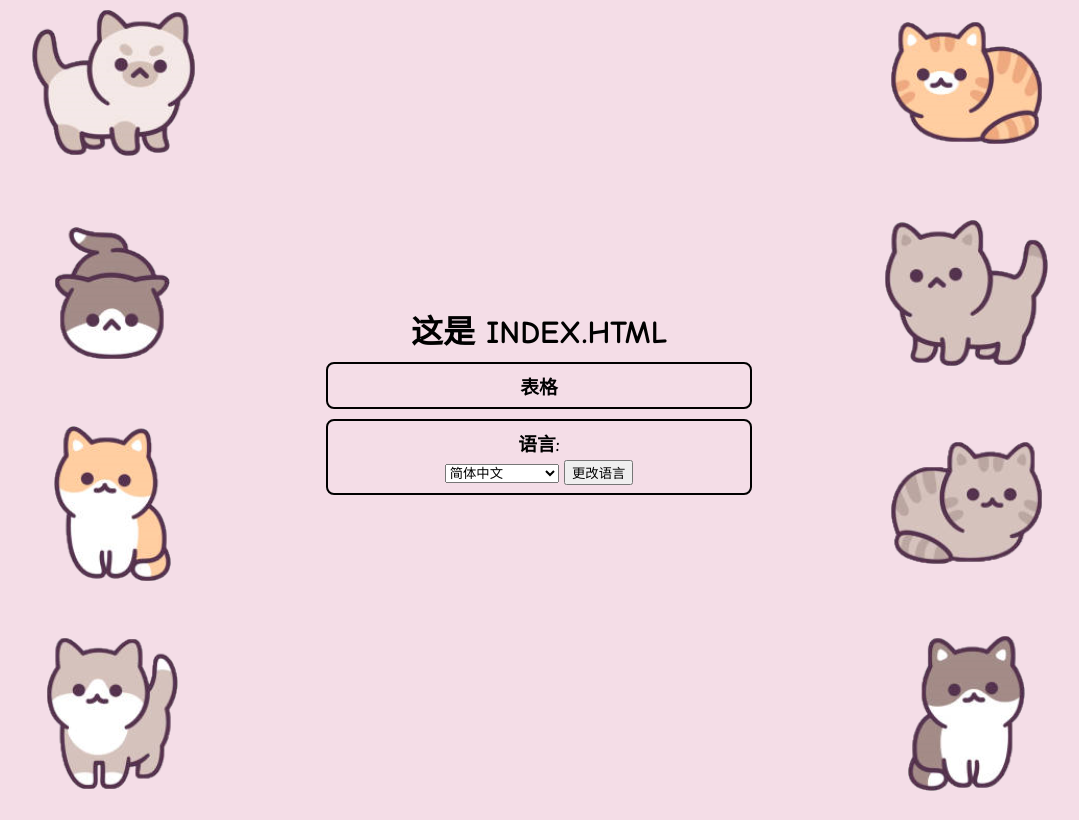
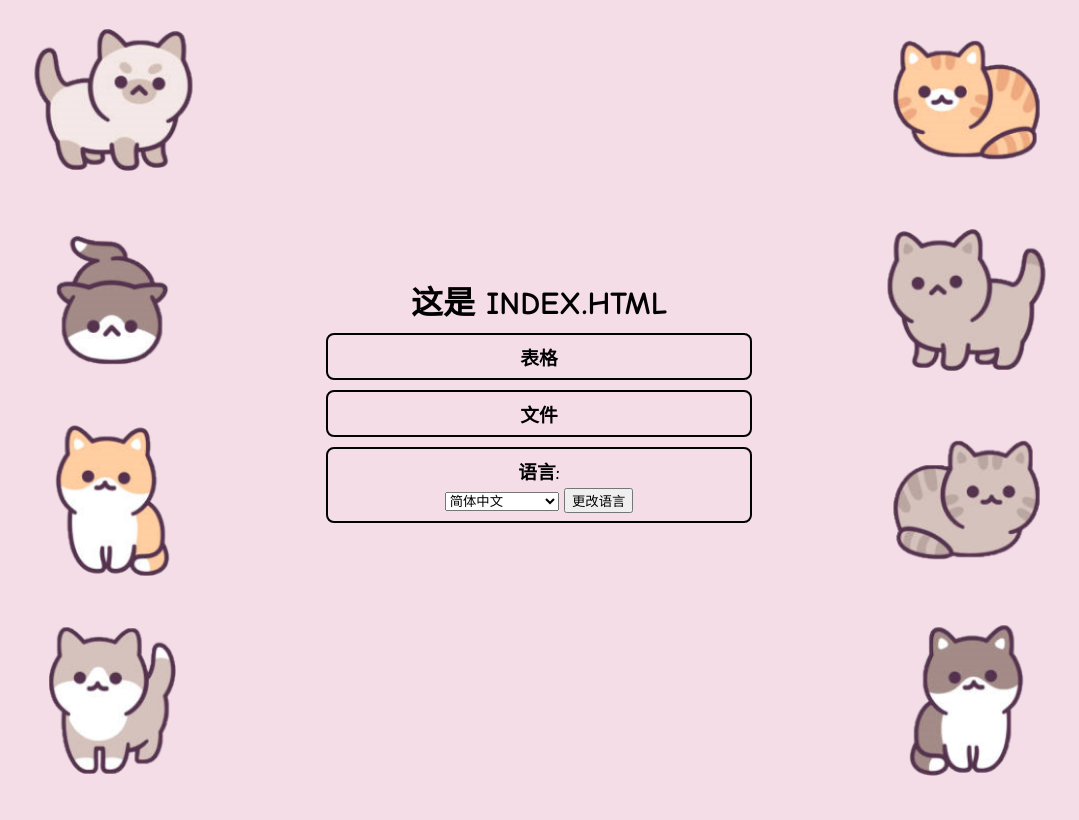
Before and after one commit to kenneth-khc/webserv, a plain HTML site: page root/pages/zhCN/index.html in a window 1280 px wide. Shown: the whole page, without its empty margins (101-1180 px from the left). Drawn offline with Linux system fonts and the light colour scheme.

Commit message:
feat(pages): add uploads button page in indexes
Also fix several visual errors such as index image overflowing

```diff
--- a/root/css/form_styles.css
+++ b/root/css/form_styles.css
@@ -21,7 +21,7 @@ body {
 	height: 100vh;
 	display: flex;
 	flex-direction: column;
-	justify-content: center;
+	justify-content: flex-start;
 	gap: 10px;
 	padding: 0px 8px 8px 8px;
 }
@@ -78,7 +78,3 @@ input {
 #simple-form-container input:focus {
 	outline: none;
 }
-
-#file-uploads-container {
-	flex: 1;
-}
--- a/root/css/index_styles.css
+++ b/root/css/index_styles.css
@@ -35,16 +35,19 @@ body {
 /* Main title, form, and language */
 #title-container,
 #form-container,
+#uploads-container,
 #language-container {
 	width: 100%;
 }
 
-#form-container {
+#form-container,
+#uploads-container {
 	text-decoration: none;
 	color: black;
 }
 
-#form-container:hover {
+#form-container:hover,
+#uploads-container:hover {
 	background-color: #ffe6ee;
 }
 
@@ -77,3 +80,7 @@ h1, h3, form {
 	align-items: center;
 	flex: 1;
 }
+
+img {
+	min-height: 0;
+}
--- a/root/pages/zhCN/index.html
+++ b/root/pages/zhCN/index.html
@@ -7,18 +7,10 @@
 	<body>
 		<div id="container">
 			<div class="image-container">
-				<div class="image">
 				<img src="/img/cat1.png">
-				</div>
-				<div class="image">
 				<img src="/img/cat2.png">
-				</div>
-				<div class="image">
 				<img src="/img/cat3.png">
-				</div>
-				<div class="image">
 				<img src="/img/cat4.png">
-				</div>
 			</div>
 			<div id="main-container">
 				<div id="title-container">
@@ -26,6 +18,9 @@
 				</div>
 				<a href="/pages/form.html" class="main-element" id="form-container">
 					<h3>表格</h3>
+				</a>
+				<a href="/uploads" class="main-element" id="uploads-container">
+					<h3>文件</h3>
 				</a>
 				<div class="main-element" id="language-container">
 					<h3>语言:</h3>
@@ -40,18 +35,10 @@
 				</div>
 			</div>
 			<div class="image-container">
-				<div class="image">
 				<img src="/img/cat5.png">
-				</div>
-				<div class="image">
 				<img src="/img/cat6.png">
-				</div>
-				<div class="image">
 				<img src="/img/cat7.png">
-				</div>
-				<div class="image">
 				<img src="/img/cat8.png">
-				</div>
 			</div>
 		</div>
 	</body>
```
Also changed, not shown: misc_pages/upload_failed.html (+1 -0 lines), misc_pages/upload_success.html (+1 -0 lines), root/pages/en/index.html (+3 -16 lines), root/pages/msMY/index.html (+3 -16 lines). Lines whose indentation alone changed are shown as unchanged.
